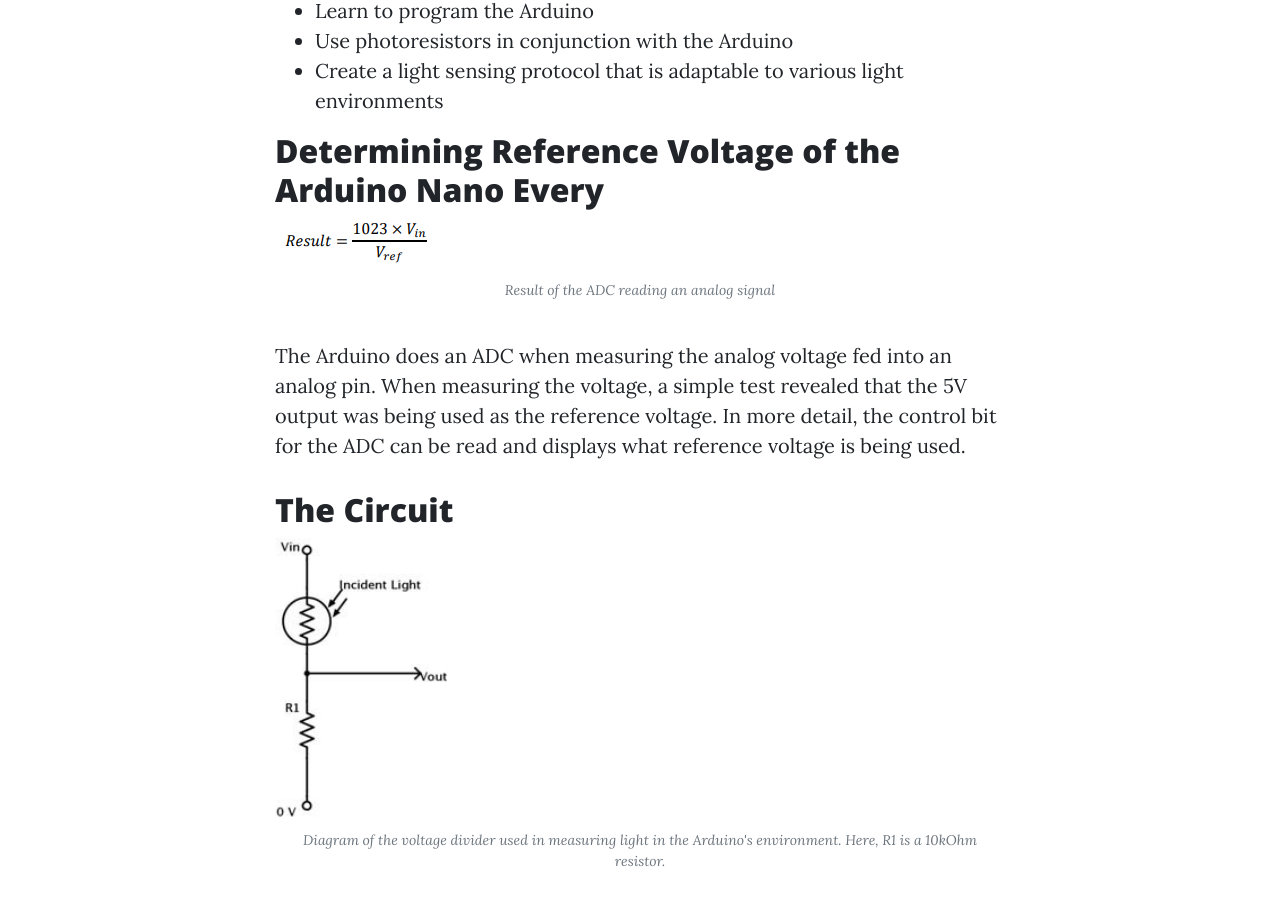
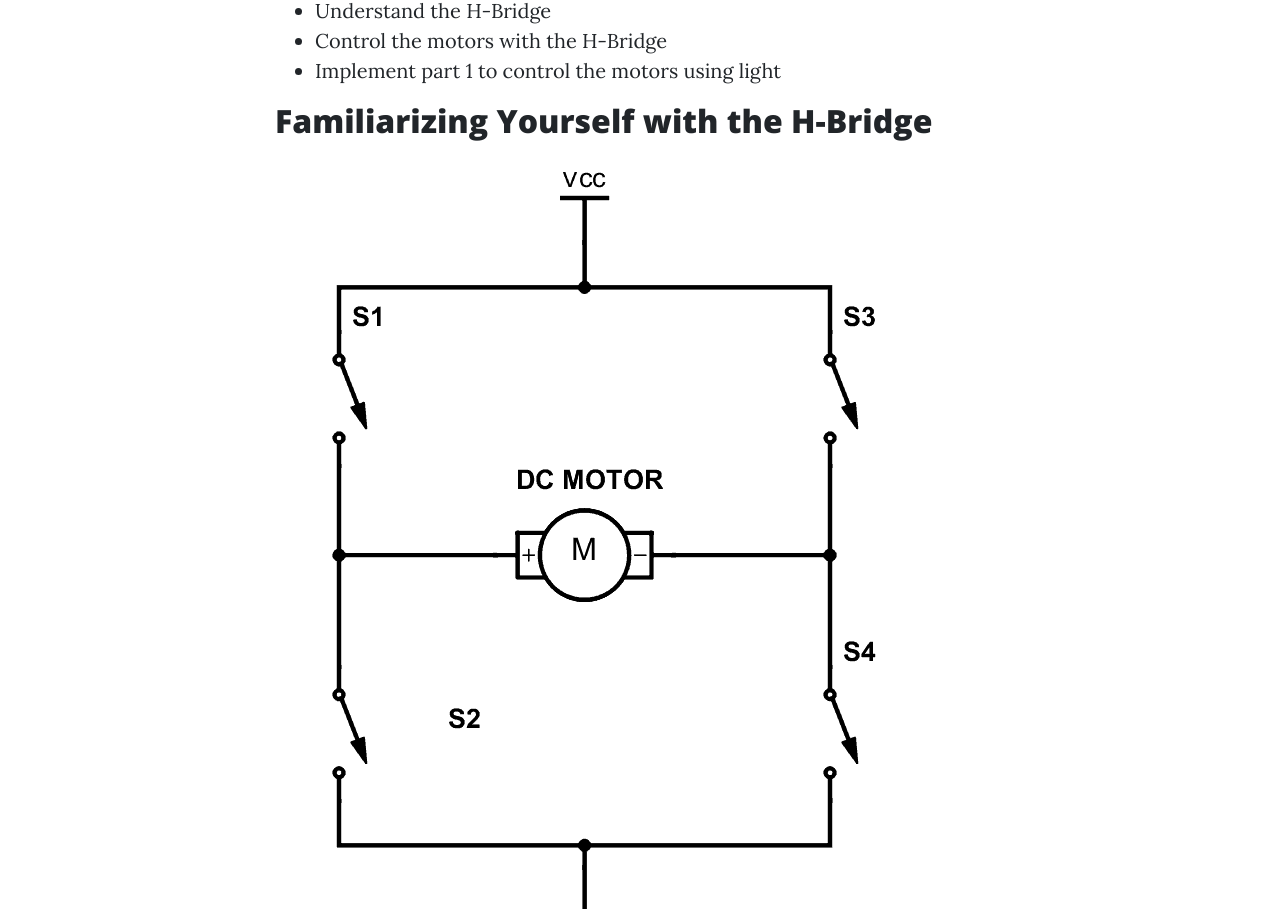
Before and after one commit to gap85/gap85.github.io, a website: page lab1p2.html in a window 1280 px wide. Shown: the part 727-1636 px from the top of the page. Drawn offline with nearby package versions, Linux system fonts and the light colour scheme.

Commit message:
added H-Bridge stuff

```diff
--- a/lab1p2.html
+++ b/lab1p2.html
@@ -28,7 +28,7 @@
   <!-- Navigation -->
   <nav class="navbar navbar-expand-lg navbar-light fixed-top" id="mainNav">
     <div class="container">
-      <a class="navbar-brand" href="index.html">Start Bootstrap</a>
+      <a class="navbar-brand" href="index.html">Team Eg</a>
       <button class="navbar-toggler navbar-toggler-right" type="button" data-toggle="collapse" data-target="#navbarResponsive" aria-controls="navbarResponsive" aria-expanded="false" aria-label="Toggle navigation">
         Menu
         <i class="fas fa-bars"></i>
@@ -65,7 +65,7 @@
             <h1>Lab 1: Light Following Robot - Part 2</h1>
             <h2 class="subheading">The Robot</h2>
             <span class="meta">Posted by
-              <a href="#">Start Bootstrap</a>
+              <a href="#">Greg Perez</a>
               on Mar 31, 2021</span>
           </div>
         </div>
@@ -80,20 +80,29 @@
         <div class="col-lg-8 col-md-10 mx-auto">
 		  <h2> Objectives </h2>
 		  <ul>
-		  <li> Learn to program the Arduino</li>
-		  <li> Use photoresistors in conjunction with the Arduino </li>
-		  <li> Create a light sensing protocol that is adaptable to various light environments </li>
+		  <li> Understand the H-Bridge</li>
+		  <li> Control the motors with the H-Bridge</li>
+		  <li> Implement part 1 to control the motors using light</li>
 		  </ul>
 
-		  <h2> Determining Reference Voltage of the Arduino Nano Every </h2>
+		  <h2> Familiarizing Yourself with the H-Bridge </h2>
 
-		  <img src="img/Eq.png" align=center/>
-		  <span class="caption text-muted">Result of the ADC reading an analog signal </span>
-		  <p>The Arduino does an ADC when measuring the analog voltage fed into an analog pin. When measuring the voltage, a simple test revealed that the 5V output
-			 was being used as the reference voltage. In more detail, the control bit for the ADC can be read and displays what reference voltage is being used.
+		  <img src="img/Hbridge.png" align=center/>
+		  <span class="caption text-muted">Diagram of H-Bridge. From https://www.build-electronic-circuits.com/h-bridge/ </span>
+		  <p>
+				The H-bridge in the diagram can be used to control the direction of rotation of the motor. For example, Closing S1 and S4 will rotate the motor clockwise. If S3 and S2 were closed the motor would rotate counter-clockwise.
+				This characteristic of the H-Bridge allows us to control the movement of the robot.
 		  </p>
 
-		  <h2> The Circuit</h2>
+		  <img src="img/l293d.png" align=center/>
+		  <span class="caption text-muted">Pinout of L293D circuit. From L293D Spec Sheet</span>
+		  <img src="img/l293dlogic.png" align=center/>
+		  <span class="caption text-muted">Logic diagram of L293D circuit. From L293D Spec Sheet</span>
+		  <p>
+				In my implementation, we are using the L293D H-Bridge integrated circuit. The direction of the motors is controlled by pins 1A-4A and the speed is controlled by 1,2EN and 3,4EN.
+		  </p>
+
+		  <h2> The robot</h2>
 
 			<img src="img/Circuit Diagram.png" align=center/>
 			</a>
```
Also changed, not shown: img/l293d.png (added).
